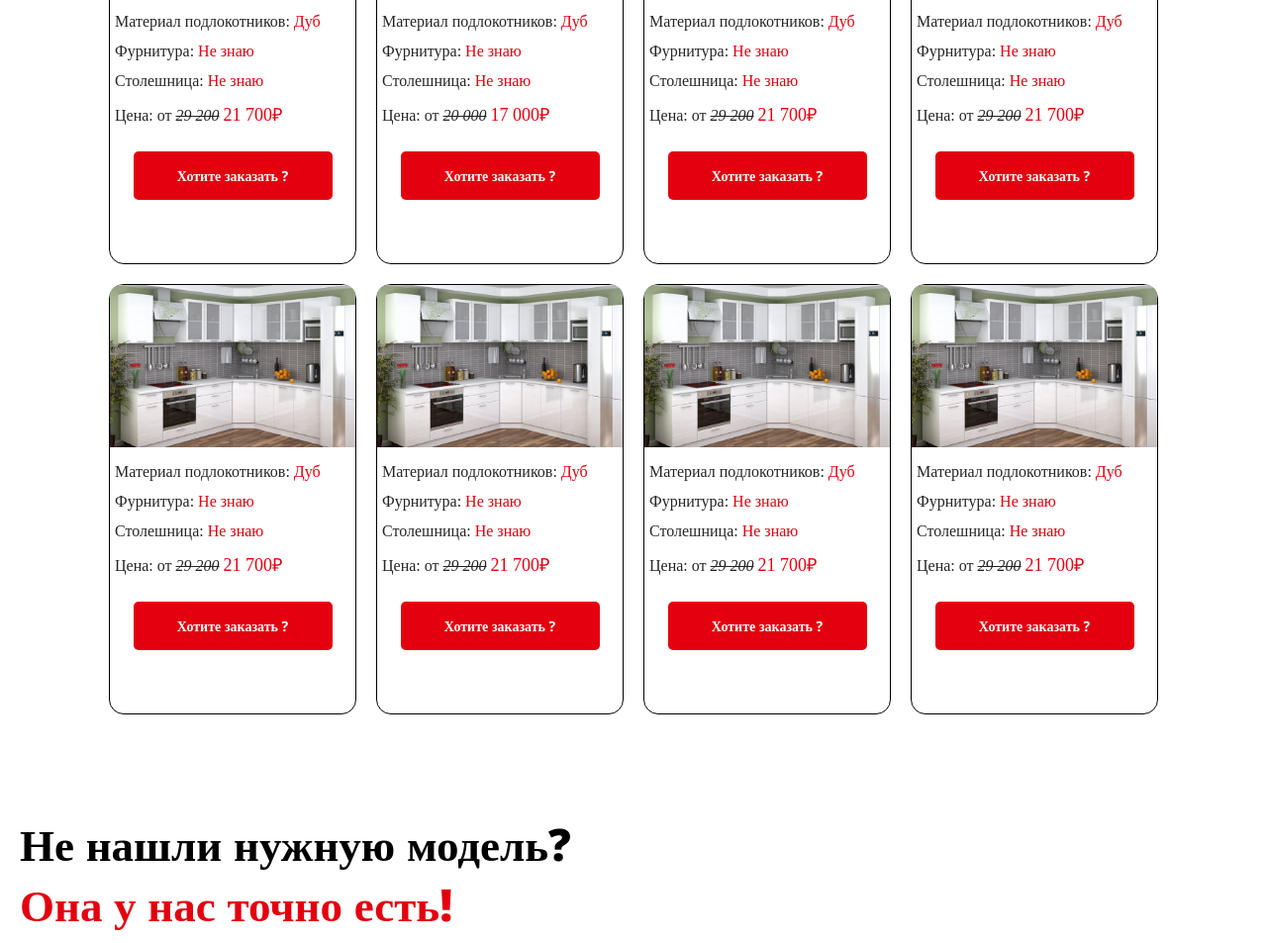
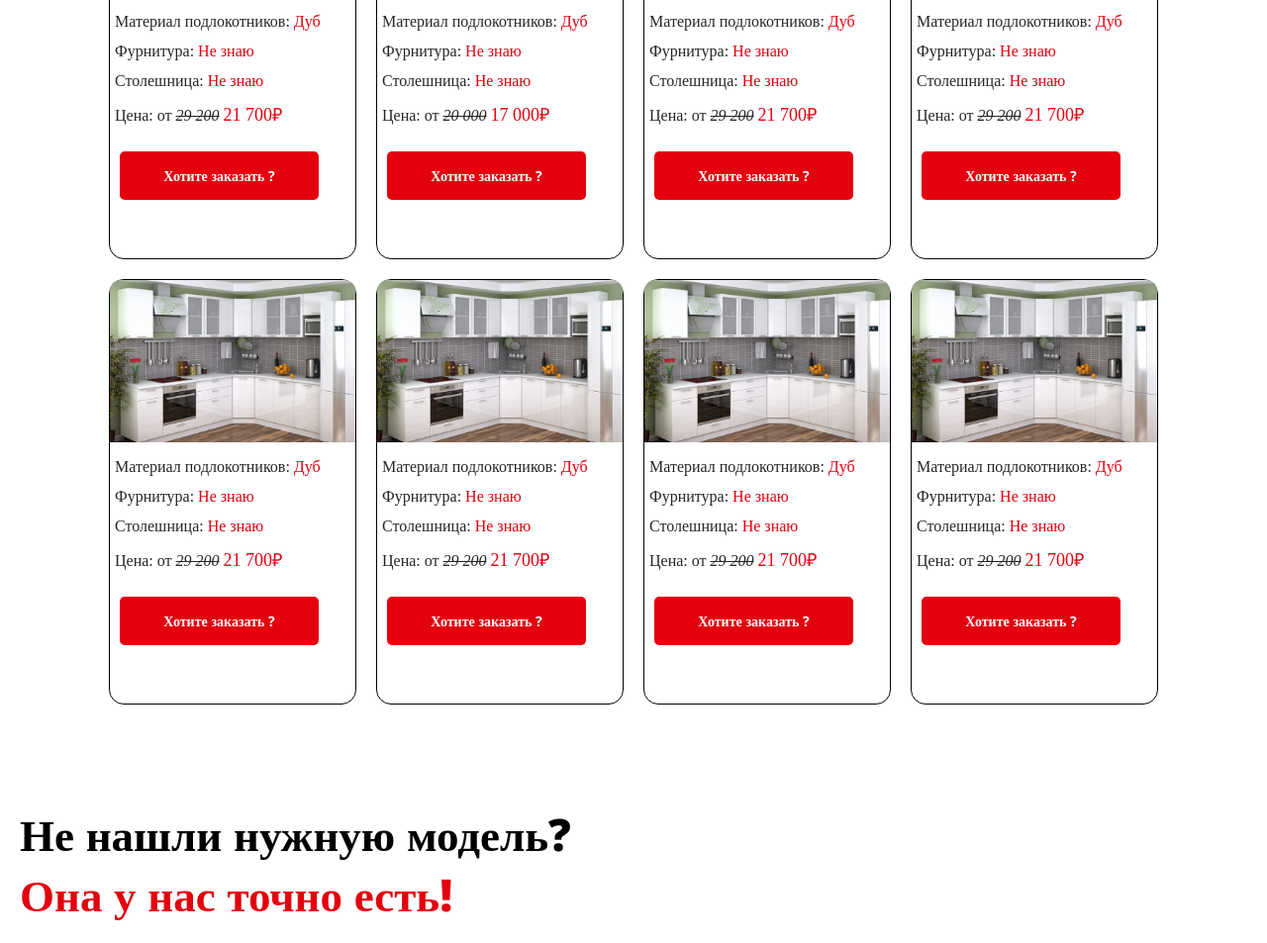
Before and after one commit to knoS77/furniture, a plain HTML site: page index.html in a window 1280 px wide. Shown: the part 834-1787 px from the top of the page at 99% size. Drawn offline with nearby package versions, Linux system fonts and the light colour scheme.

Commit message:
commit 320px

```diff
--- a/scss/index.scss
+++ b/scss/index.scss
@@ -195,7 +195,7 @@ span{color: #E3010F;}
 .two__block {
 position: relative;
 width: 250px;
-height: 435px;
+height: 430px;
 padding: 0px 0px 20px 0px;
 border-radius: 15px;
 border: 1px solid #000;
@@ -246,8 +246,7 @@ height:49px;
 border: none;
 border-radius: 5px;
 background: #E3010F;
-display: block;
-margin: 10px auto;
+margin: 10px 0 0 10px;
 }
 
 
```
Also changed, not shown: css/index.css.
